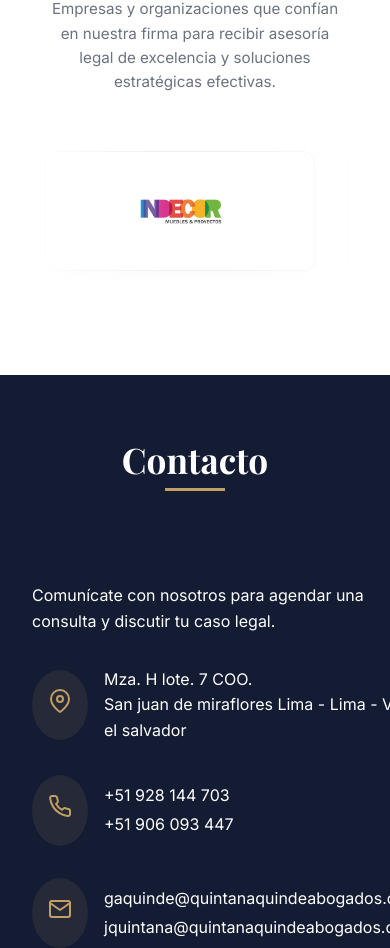
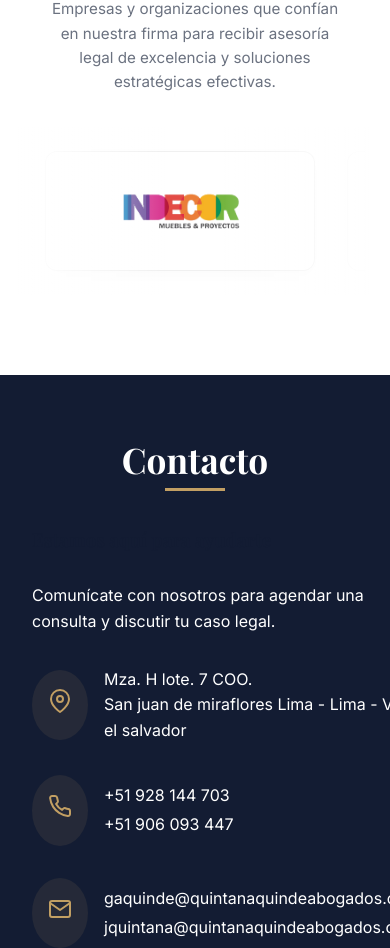
Before and after one commit to PepsiMan18/QuintanaQuinde, a React (Vite) app: page / in a window 390 px wide. Shown: the part 7591-8539 px from the top of the page. Built offline with nearby package versions, Linux system fonts and the light colour scheme; a web font is replaced by a local one.

Commit message:
style: reduce logo wrapper padding and apply scale factor to make client logos larger

```diff
--- a/src/App.css
+++ b/src/App.css
@@ -1613,7 +1613,7 @@
   background: #ffffff;
   border: 1px solid rgba(0,0,0,0.06);
   border-radius: 12px;
-  padding: 1rem 2rem;
+  padding: 0.4rem 1rem;
   height: 145px;
   width: 320px;
   box-shadow: 0 4px 15px rgba(0,0,0,0.02);
@@ -1625,6 +1625,7 @@
   max-width: 100%;
   object-fit: contain;
   opacity: 0.95; /* Más visible por defecto */
+  transform: scale(1.22); /* Escala interna del logo para rellenar márgenes transparentes */
   transition: all 0.4s ease;
 }
 
@@ -1636,7 +1637,7 @@
 
 .partner-logo-wrapper:hover img {
   opacity: 1;
-  transform: scale(1.05); /* Efecto zoom premium en el logo */
+  transform: scale(1.30); /* Efecto zoom premium en el logo */
 }
 
 @keyframes marquee {
@@ -1666,7 +1667,7 @@
   .partner-logo-wrapper {
     width: 270px;
     height: 120px;
-    padding: 0.8rem 1.4rem;
+    padding: 0.3rem 0.6rem;
   }
   .partners-track {
     gap: 2rem;
```
